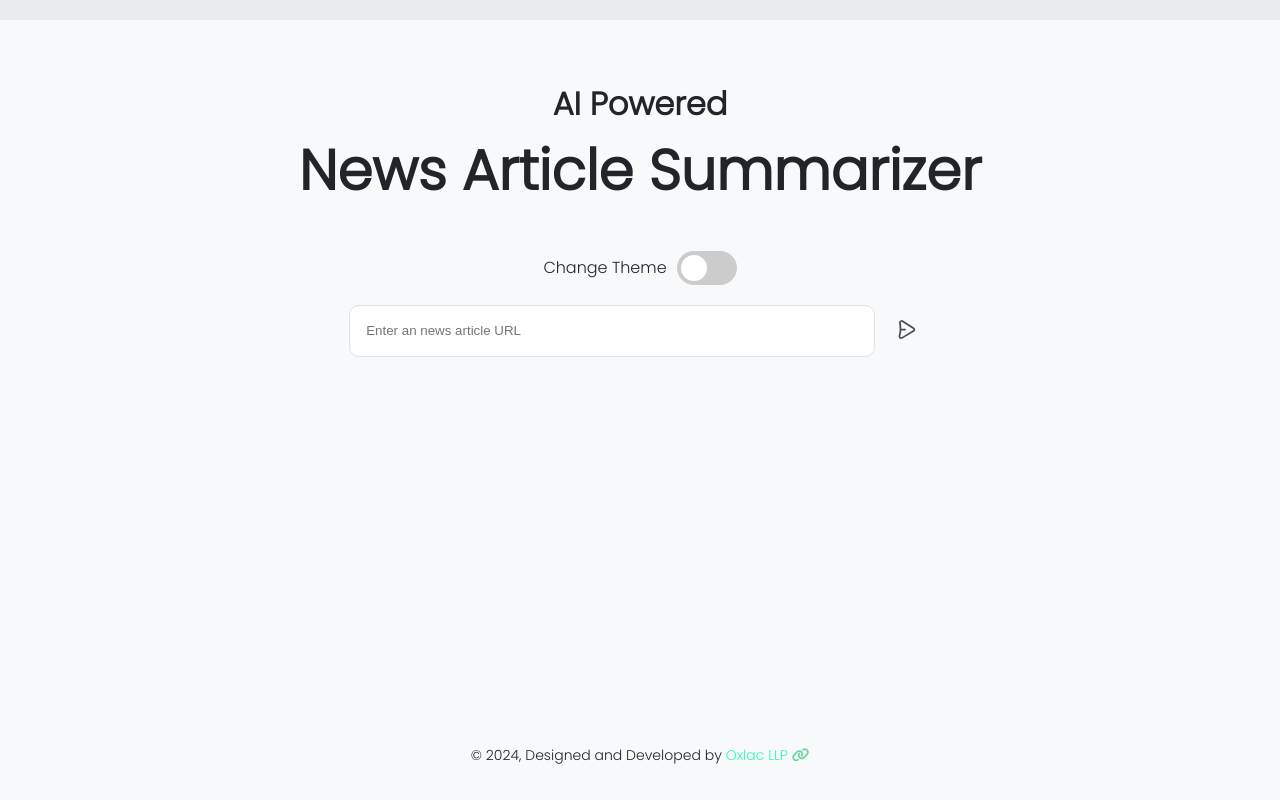
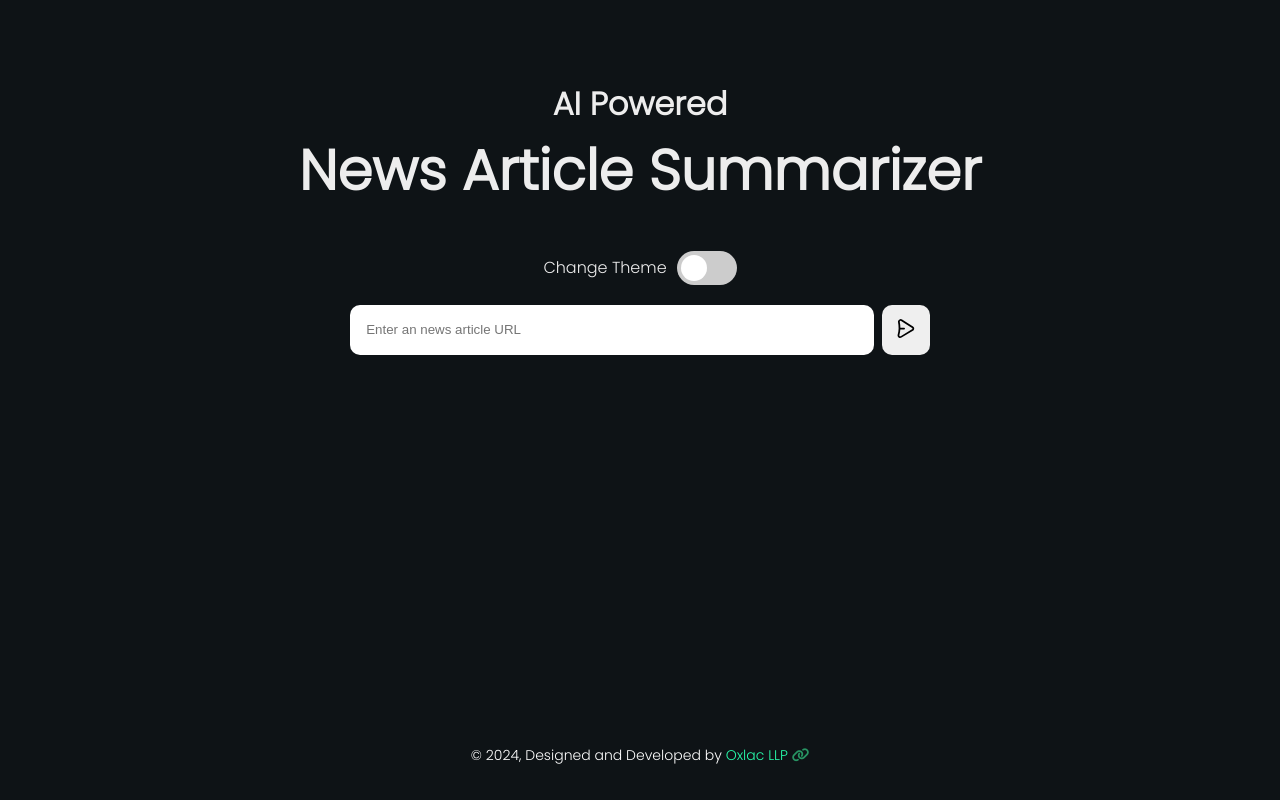
Before and after one commit to Oxlac/AI-News-Summariser, a Flask app: page / in a window 1280 px wide. Run offline with Flask 3, Linux system fonts and the light colour scheme; some libraries are stand-ins or nearby versions.

Commit message:
Update index.html

```diff
--- a/templates/index.html
+++ b/templates/index.html
@@ -15,7 +15,7 @@
     <link rel="manifest" href="{{ url_for('static', filename='favicon_io/site.webmanifest') }}">
 
     <title>News Article Summarizer</title>
-    <link rel="stylesheet" type="text/css" href="{{ url_for('static', filename='light-theme.css') }}" id="theme-style">
+    <link rel="stylesheet" type="text/css" href="{{ url_for('static', filename='dark-theme.css') }}" id="theme-style">
 </head>
 <body>
     <h2 class="sub-heading">AI Powered</h2>
@@ -108,11 +108,11 @@
             const themeToggle = document.getElementById('theme-toggle');
 
             if (themeToggle.checked) {
+                themeStyle.href = "{{ url_for('static', filename='light-theme.css') }}";
+                localStorage.setItem('theme', 'light');
+            } else {
                 themeStyle.href = "{{ url_for('static', filename='dark-theme.css') }}";
                 localStorage.setItem('theme', 'dark');
-            } else {
-                themeStyle.href = "{{ url_for('static', filename='light-theme.css') }}";
-                localStorage.setItem('theme', 'light');
             }
         }
 
@@ -121,7 +121,7 @@
             const themeToggle = document.getElementById('theme-toggle');
             const savedTheme = localStorage.getItem('theme');
 
-            if (savedTheme === 'dark') {
+            if (savedTheme === 'light') {
                 themeToggle.checked = true;
             } else {
                 themeToggle.checked = false;
```
